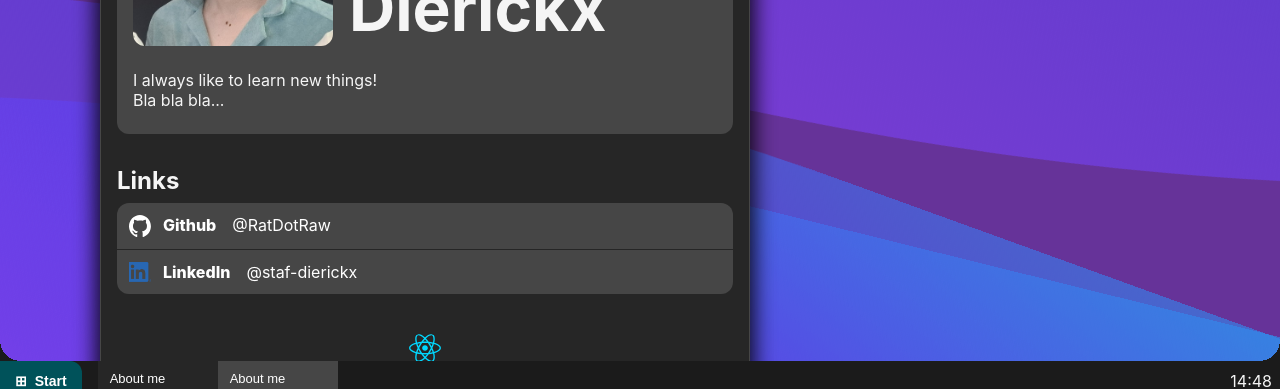
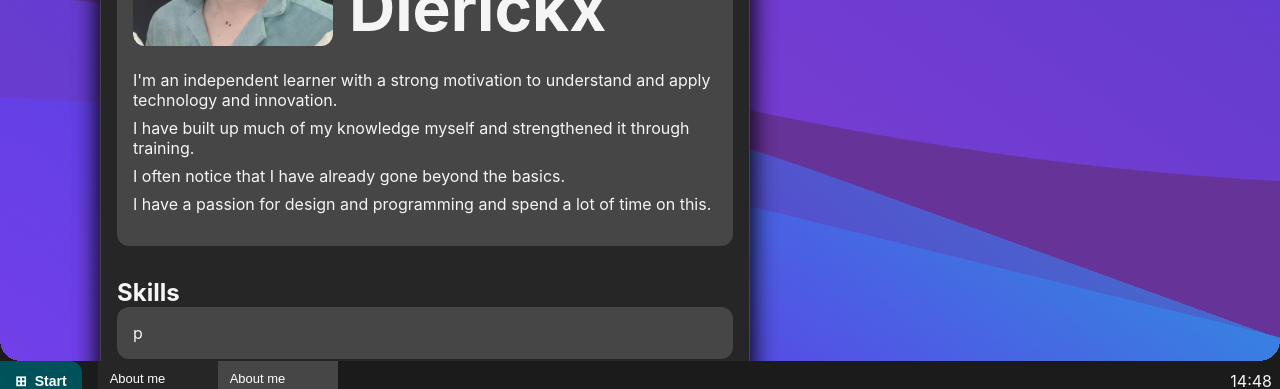
Before and after one commit to RatDotRaw/RatDotRaw.github.io, a React (Vite) app: page / in a window 1280 px wide. Shown: the part 399-788 px from the top of the page. Built offline with nearby package versions, Linux system fonts and the light colour scheme.

Commit message:
About me: add extra link

```diff
--- a/src/components/apps/About.module.scss
+++ b/src/components/apps/About.module.scss
@@ -44,7 +44,9 @@ img {
     grid-template-columns: 200px 1fr;
     grid-template-rows: 200px 1fr;
 
-
+    p {
+        margin-bottom: 0.5rem;
+    }
 }
 
 .grid > header {
--- a/src/components/apps/About.tsx
+++ b/src/components/apps/About.tsx
@@ -16,9 +16,13 @@ const About: React.FC = () => {
       text: "LinkedIn",
       subtext: "@staf-dierickx",
       icon: "/icons/LI-In-Bug.png"
+    },
+    {
+      href: "mailto:staf.dierickx@gmail.com",
+      text: "e-mail",
+      subtext: "staf.dierickx@gmail.com",
     }
   ]
-
 
   return (
     <div className={styles.flex}>
@@ -30,11 +34,20 @@ const About: React.FC = () => {
           <h1>Staf Dierickx</h1>
         </header>
         <div style={{ gridArea: "body" }}>
-          <p>I always like to learn new things!</p>
-          <p>Bla bla bla...</p>
+          <p>I'm an independent learner with a strong motivation to understand and apply technology and innovation.</p>
+          <p>I have built up much of my knowledge myself and strengthened it through training.</p>
+          <p>I often notice that I have already gone beyond the basics.</p>
+          <p>I have a passion for design and programming and spend a lot of time on this.</p>
         </div>
       </div>
-
+      <div>
+        <h2>Skills</h2>
+        <div
+          className={styles.subBox}
+        >
+          <p>p</p>
+        </div>
+      </div>
       <div>
         <h2>Links</h2>
         <div
@@ -44,21 +57,6 @@ const About: React.FC = () => {
           }}
         >
           <LinkList links={links}/>
-
-          {/* <ul>
-            <li>
-              <a href="">test</a>
-            </li>
-            <li>
-              <a href="">test</a>
-            </li>
-            <li>
-              <a href="">test</a>
-            </li>
-            <li>
-              <a href="">test</a>
-            </li>
-          </ul> */}
         </div>
       </div>
       <div className={styles.footer}>
--- a/src/components/ui/LinkList.module.scss
+++ b/src/components/ui/LinkList.module.scss
@@ -23,6 +23,7 @@
 
   .bold {
     font-weight: 800;
+    min-width: 125px;
   }
 
   p {
--- a/src/components/ui/LinkList.tsx
+++ b/src/components/ui/LinkList.tsx
@@ -19,7 +19,7 @@ function LinkList({ links }: LinkListProps) {
           key={index}
           href={link.href}
         >
-            {link.icon && <img src={link.icon} alt="" />}
+             <img src={link.icon || "/icons/link-external.svg"} alt="" />
             <p className={styles.bold}>{link.text}</p>
             {link.subtext && (
                 <p className="text-sm opacity-80">{link.subtext}</p>
```
